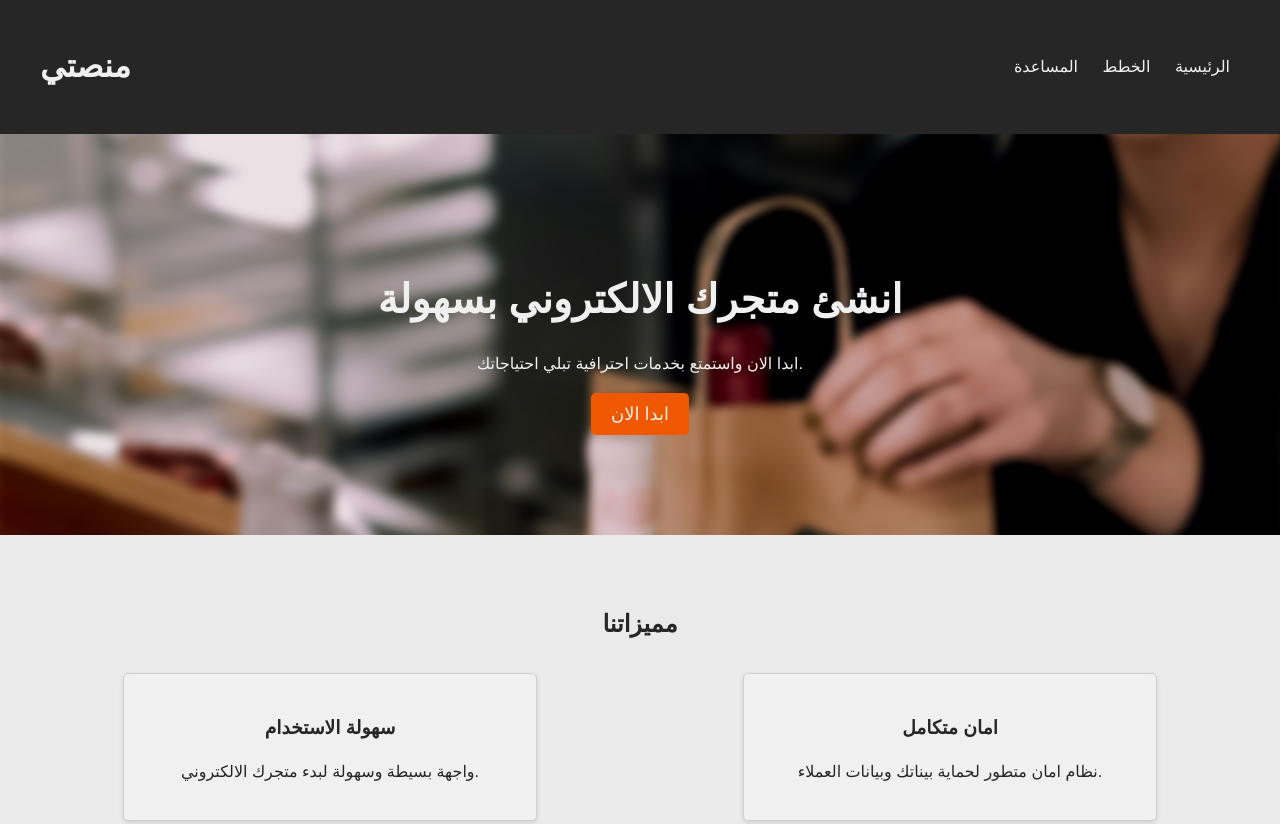
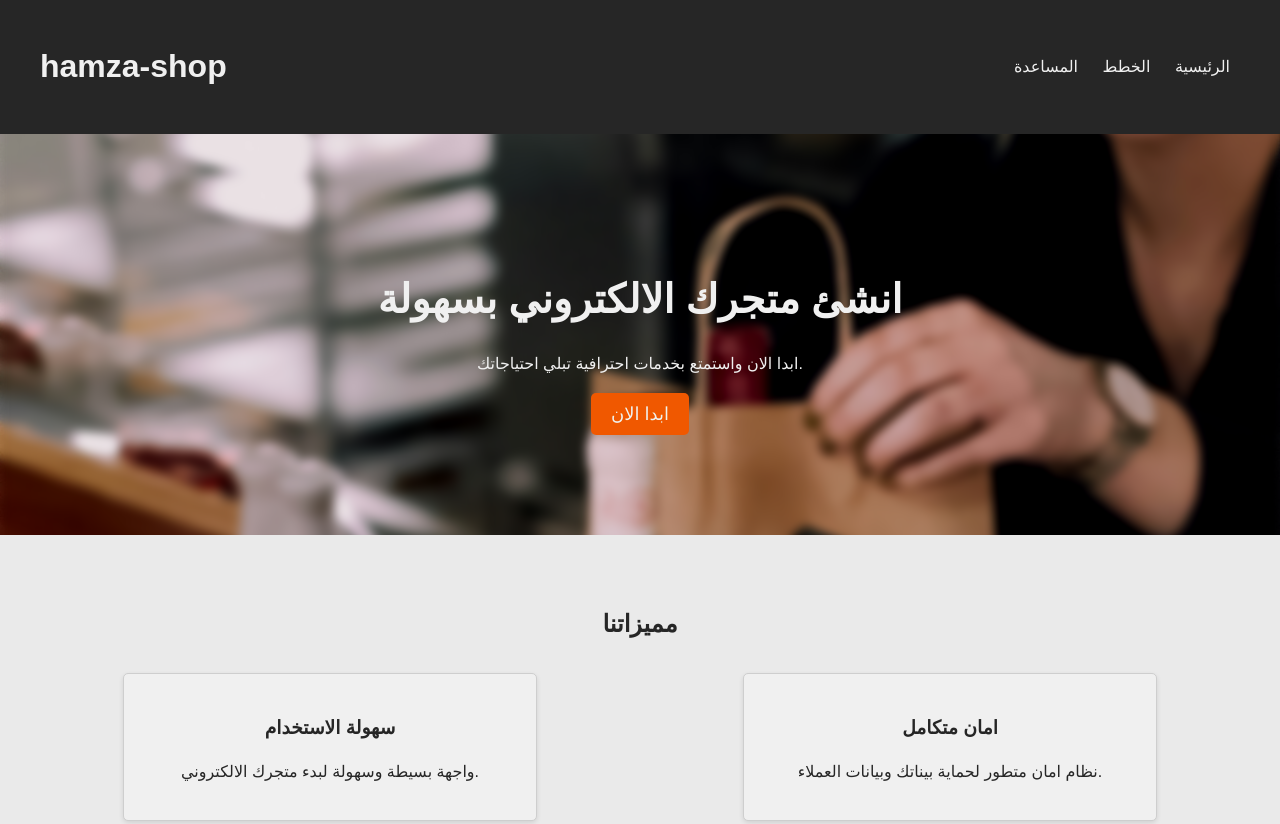
Before and after one commit to hamzakouriii/hamza-shop, a plain HTML site: page index.html in a window 1280 px wide. Shown: the top 824 px of the page. Drawn offline with Linux system fonts and the light colour scheme.

Commit message:
Update index.html
Signed-off-by: Kouriaate <hamzakouri98@gmail.com>

```diff
--- a/index.html
+++ b/index.html
@@ -3,13 +3,13 @@
     <head>
         <meta charset="UTF-8">
         <meta name="viewport" content="width=device-width, initial-scale=1.0">
-        <title>Kouri Morocco Shop </title>
+        <title>hamza-shop </title>
         <link rel="stylesheet" href="style.css">
     </head>
     <body>
         <header>
             <div class="container">
-            <h1>منصتي</h1>
+            <h1>hamza-shop</h1>
             <nav>
                 <a href="#">الرئيسية</a>
                 <a href="#">الخطط</a>
```
